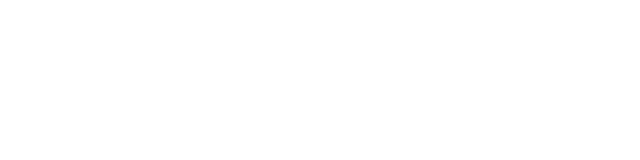
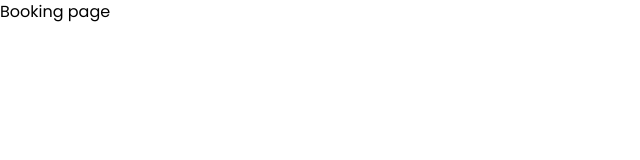
Before and after one commit to Patrickodida/KwataBus-App, a React (Vite) app: page /Booking in a window 1280 px wide. Before the commit this address had no page. Shown: the top 160 px of the page, without its empty margins (0-640 px from the left). Built offline with nearby package versions, Linux system fonts and the light colour scheme.

Commit message:
Add the Booking page

```diff
--- a/src/App.jsx
+++ b/src/App.jsx
@@ -5,6 +5,7 @@ import Login from './pages/Login'
 import Signup from './pages/Signup'
 import Help from './pages/Help'
 import './index.css'
+import Booking from './pages/Booking'
 
 function App(){
     return (
@@ -13,6 +14,7 @@ function App(){
                 <Route path="/Login" element={<Login />} />
                 <Route path="/Signup" element={<Signup />} />
                 <Route path="/Help" element={<Help />} />
+                <Route path="/Booking" element={<Booking />}/>
             </Routes>
     )
 }
--- /dev/null
+++ b/src/pages/Booking.jsx
@@ -0,0 +1,11 @@
+import React from "react";
+
+function Booking(){
+    return (
+        <div>
+            <h1>Booking page</h1>
+        </div>
+    )
+}
+
+export default Booking;
```
